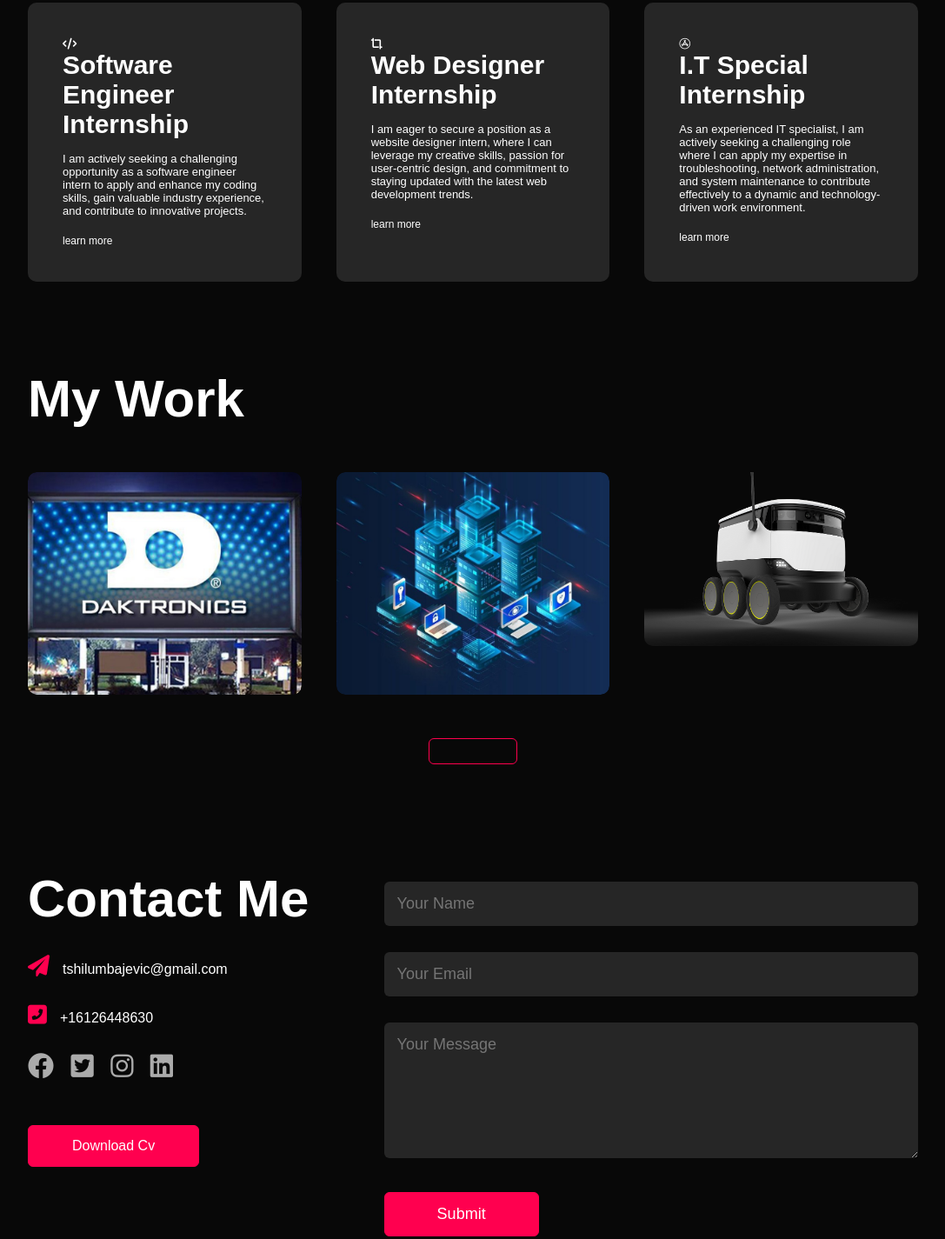
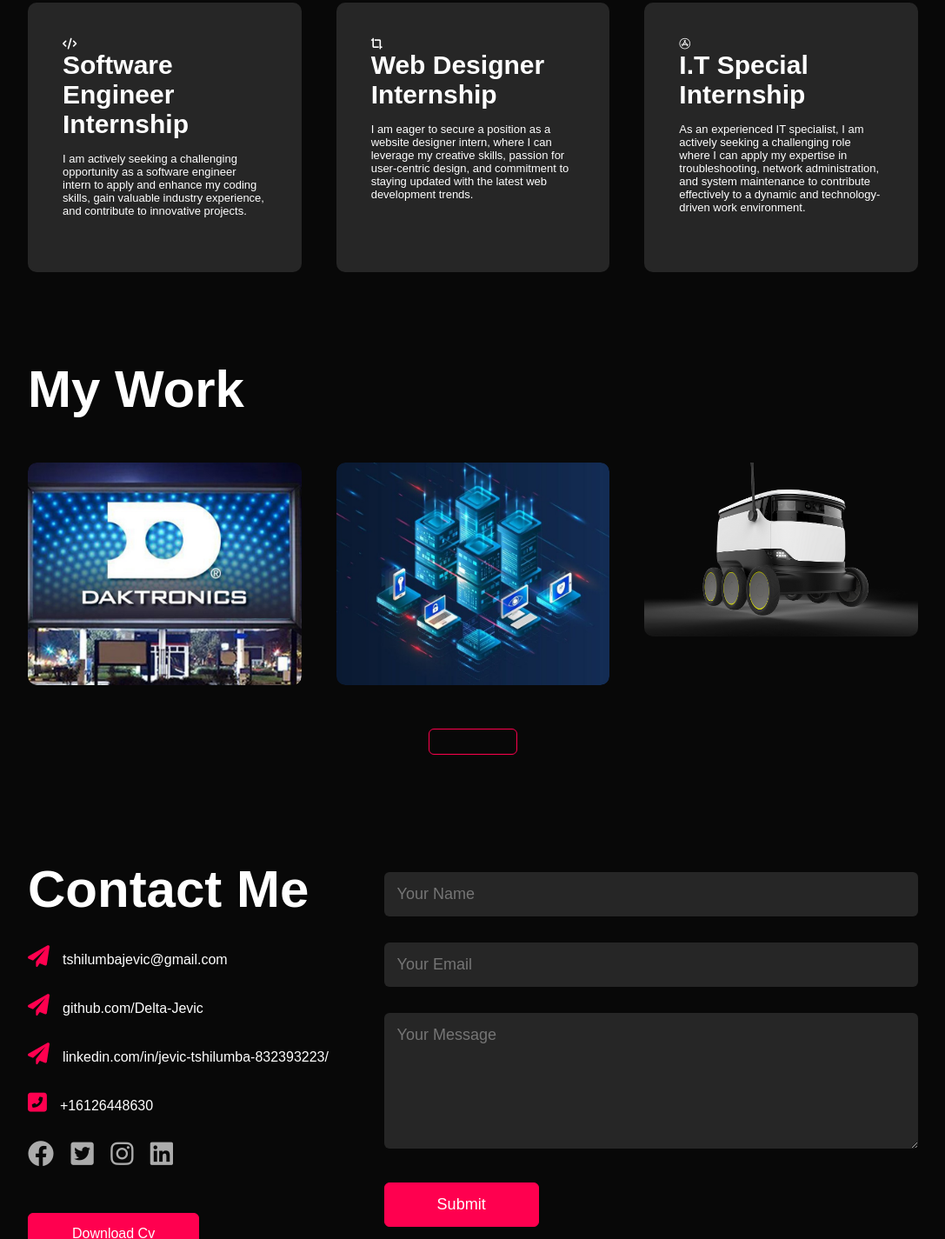
Before and after one commit to Delta-Jevic/JVCPortfolio, a plain HTML site: page index.html in a window 1280 px wide. Shown: the part 1618-3043 px from the top of the page at 87% size, without its empty margins (96-1183 px from the left). Drawn offline with Linux system fonts and the light colour scheme; a small style sheet from the web is missing; files whose address does not match are found by name.

Commit message:
Portfolio Website

```diff
--- a/index.html
+++ b/index.html
@@ -88,7 +88,7 @@
                 <p> I am actively seeking a challenging opportunity as
                      a software engineer intern to apply and enhance my coding skills,
                      gain valuable industry experience, and contribute to innovative projects.</p>
-                <a href="#">learn more</a>
+                <a href="#"></a>
             </div>
             <div>
                 <i class="fas fa-crop-alt"></i>
@@ -96,7 +96,7 @@
                 <p>I am eager to secure a position as a website designer intern,
                     where I can leverage my creative skills, passion for user-centric design,
                     and commitment to staying updated with the latest web development trends.</p>
-                <a href="#">learn more</a>
+                <a href="#"></a>
             </div>
             <div>
                 <i class="fab fa-app-store"></i>
@@ -104,7 +104,7 @@
                 <p>As an experienced IT specialist, I am actively seeking a challenging role
                     where I can apply my expertise in troubleshooting, network administration,
                     and system maintenance to contribute effectively to a dynamic and technology-driven work environment.</p>
-                <a href="#">learn more</a>
+                <a href="#"></a>
             </div>
         </div>
     </div>
@@ -128,9 +128,9 @@
                 <div class="layer">
                     <h3>I.T Journey</h3>
                     <p> Managed user accounts and performed server and router reboots. Oversaw the Help Desk tracking
-                        system and input problem descriptions. Averaged assistance to 7 customers daily,naddressing issues
-                        related to Windows computers. Assisted in removing Ethernet cabling, mounting wireless access points,
-                        and tracing and labeling Ethernet cabling.Maintained network configuration for users and their components/cabling.</p>
+                        system and input problem descriptions. Averaged assistance to 7 customers daily,
+                        naddressing issues related to Windows computers. Assisted in removing Ethernet cabling
+                        .Maintained network configuration for users and their components/cabling.</p>
                 </div>
             </div>
             <div class="work">
@@ -153,6 +153,8 @@
             <div class="contact-left">
                 <h1 class="sub-title">Contact Me</h1>
                 <p><i class="fas fa-paper-plane"></i>tshilumbajevic@gmail.com</p>
+                <p><i class="fas fa-paper-plane"></i>github.com/Delta-Jevic</p>
+                <p><i class="fas fa-paper-plane"></i>linkedin.com/in/jevic-tshilumba-832393223/</p>
                 <p><i class="fas fa-phone-square-alt"></i>+16126448630</p>
                 <div class="social-icons">
                     <a href="https://facebook.com/"><i class="fab fa-facebook"></i></a>
@@ -160,7 +162,7 @@
                     <a href=""><i class="fab fa-instagram"></i></a>
                     <a href=""><i class="fab fa-linkedin"></i></a>
                 </div>
-                <a href="images/my resume.pdf" download class="btn btn2">Download Cv</a>
+                <a href="images/My resume.pdf" download class="btn btn2">Download Cv</a>
             </div>
             <div class="contact-right">
                  <form action="https://formspree.io/f/xdoqzqyw" method="POST">
```
Also changed, not shown: images/Pback.jpeg (deleted), images/user.jpg (deleted), 1 other file.
